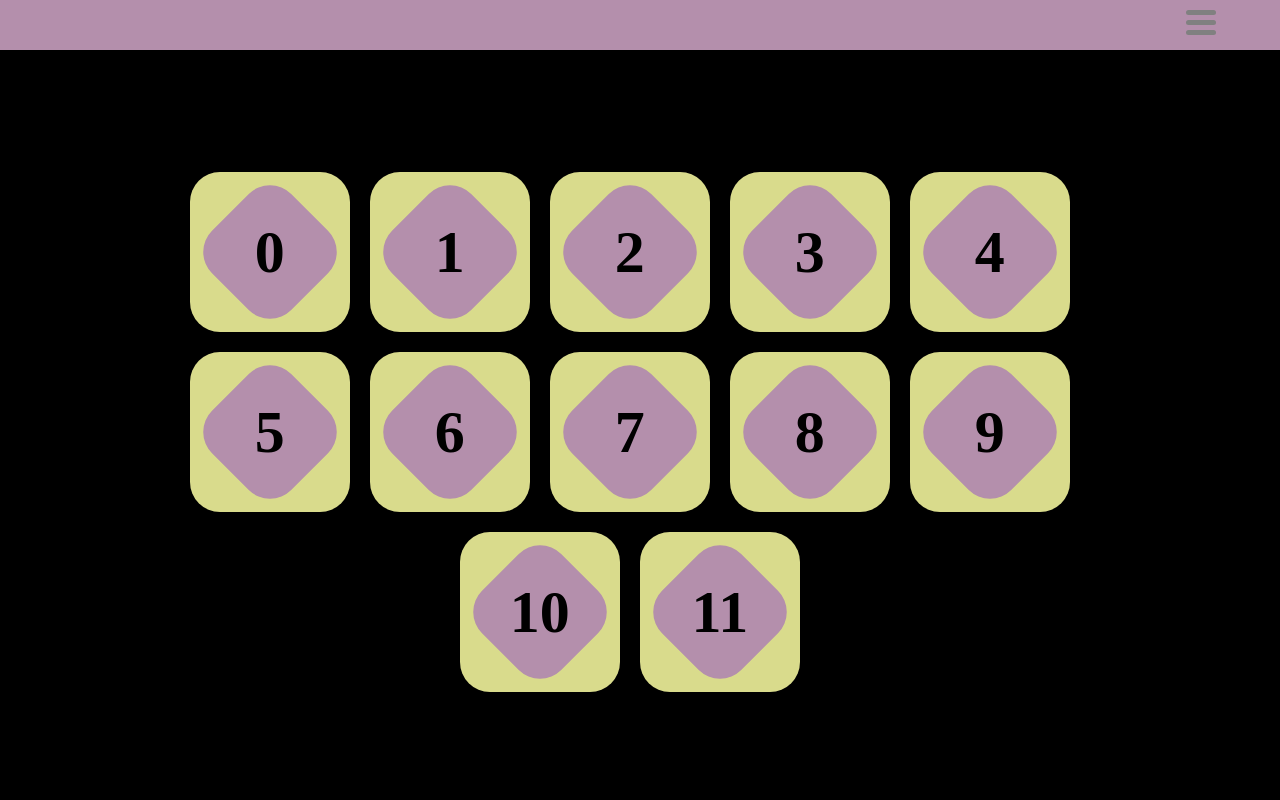
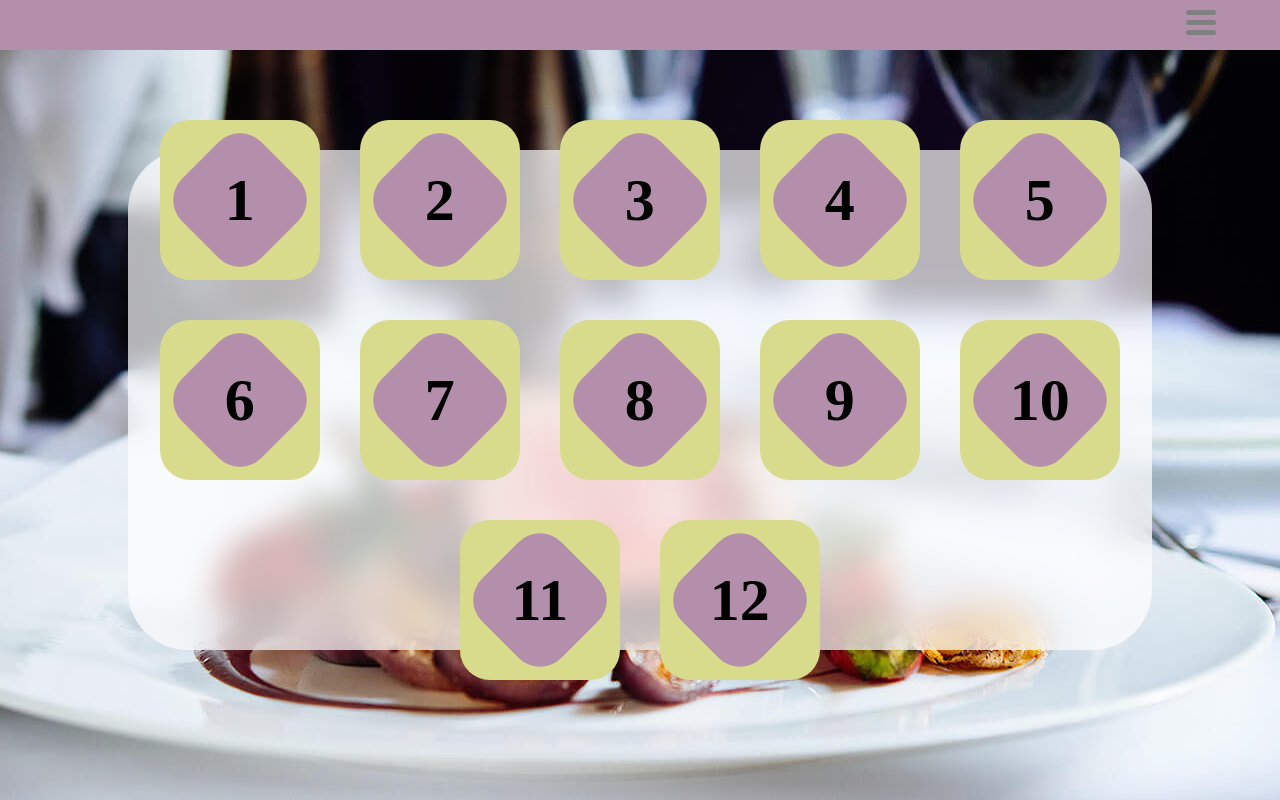
Before and after one commit to imaluris/NeverOrder, an Angular app: page /dashboard in a window 1280 px wide. Built offline with nearby package versions, Linux system fonts and the light colour scheme.

Commit message:
animation updated

```diff
--- a/src/app/layout/navbar/navbar.component.scss
+++ b/src/app/layout/navbar/navbar.component.scss
@@ -2,14 +2,13 @@
     display: flex;
     align-items: center;
     justify-content: flex-end;
+    position: absolute;
     width:100%;
     height: 50px;
     background-color: rgb(180, 143, 172);
     .icon{
-
         height: max-content;
         margin-right: 5%;
-
         .rect{
             width:30px;
             height: 5px;
--- a/src/app/login/login.component.scss
+++ b/src/app/login/login.component.scss
@@ -34,10 +34,7 @@
   }
 }
 .background {
-  background-image: url(../../assets/login-background.jpg);
-  background-size: cover;
-  background-position: bottom;
-  height: 100vh;
+  height: 97.7vh;
   animation-name: fade;
   animation-duration: 0.5s;
 }
--- a/src/app/user-dashboard/table-s/table-s.component.scss
+++ b/src/app/user-dashboard/table-s/table-s.component.scss
@@ -1,19 +1,19 @@
-.container{
+.container {
   display: flex;
   justify-content: center;
   align-items: center;
   position: relative;
-    width:160px;
-    height:160px;
-    background-color: rgb(217,219,140);
+  width: 160px;
+  height: 160px;
+  background-color: rgb(217, 219, 140);
   border-radius: 30px;
-    margin-right:20px;
-    margin-top: 20px;
-    .table{
+  margin: 20px;
+  //animation: appear 2s;
+  .table {
     display: flex;
     align-items: center;
     justify-content: center;
-        position:absolute;
+    position: absolute;
     z-index: 1;
     width: 70%;
     height: 70%;
@@ -21,8 +21,20 @@
     background-color: rgb(180, 143, 172);
     transform: rotate(45deg);
   }
-    h1{
+  h1 {
     transform: rotate(-45deg);
-        font-size: 60px;;
+    font-size: 60px;
   }
 }
+
+// @keyframes appear {
+//   0% {
+//     opacity: 0;
+//   }
+//   50% {
+//     opacity: 0;
+//   }
+//   100% {
+//     opacity: 1;
+//   }
+// }
--- a/src/app/user-dashboard/user-dashboard.component.html
+++ b/src/app/user-dashboard/user-dashboard.component.html
@@ -1,6 +1,6 @@
 <app-navbar></app-navbar>
 <div class="user-container">
     <div class="rect">
-        <app-table-s [id]="id" *ngFor="let i of ntable; let id = index "></app-table-s>
+        <app-table-s [id]="id+1" *ngFor="let i of ntable; let id = index "></app-table-s>
     </div>
 </div>
--- a/src/app/user-dashboard/user-dashboard.component.scss
+++ b/src/app/user-dashboard/user-dashboard.component.scss
@@ -1,38 +1,38 @@
-.user-container{
-    height: 93vh;
+.user-container {
+  height: 100vh;
   display: flex;
   justify-content: center;
   align-items: center;
 }
 
-.rect{
+.rect {
   display: flex;
   flex-direction: row;
   flex-wrap: wrap;
   justify-content: center;
   align-content: center;
   width: 5%;
-    height: 70%;
-    background-color: rgba(0,0,0,0.7);
+  height: 500px;
+  background-color: rgba(255, 255, 255, 0.7);
+  backdrop-filter: blur(15px);
   border-radius: 60px;
   animation: scale-rect 1s;
   animation-delay: 0.1s;
   animation-fill-mode: forwards;
 }
 
-app-table-s{
+app-table-s {
   animation: hiddens 2s;
 }
 
 @keyframes hiddens {
   0% {
     opacity: 0;
+    display: none;
   }
-    50%{
+  50% {
     opacity: 0;
-    }
-    75%{
-        opacity: 0;
+    display: none;
   }
   100% {
     opacity: 1;
@@ -44,6 +44,7 @@ app-table-s{
   }
   100% {
     border-radius: 60px;
+    min-width: 800px;
     width: 80%;
   }
 }
--- a/src/styles.scss
+++ b/src/styles.scss
@@ -1,6 +1,8 @@
 /* You can add global styles to this file, and also import other style files */
-body{
+body,html{
   margin:0;
   background-color: black;
-
+  overflow: hidden;
+  background-image: url(./assets/login-background.jpg);
+  background-position: bottom;
 }
```
Lines whose indentation alone changed are shown as unchanged.
